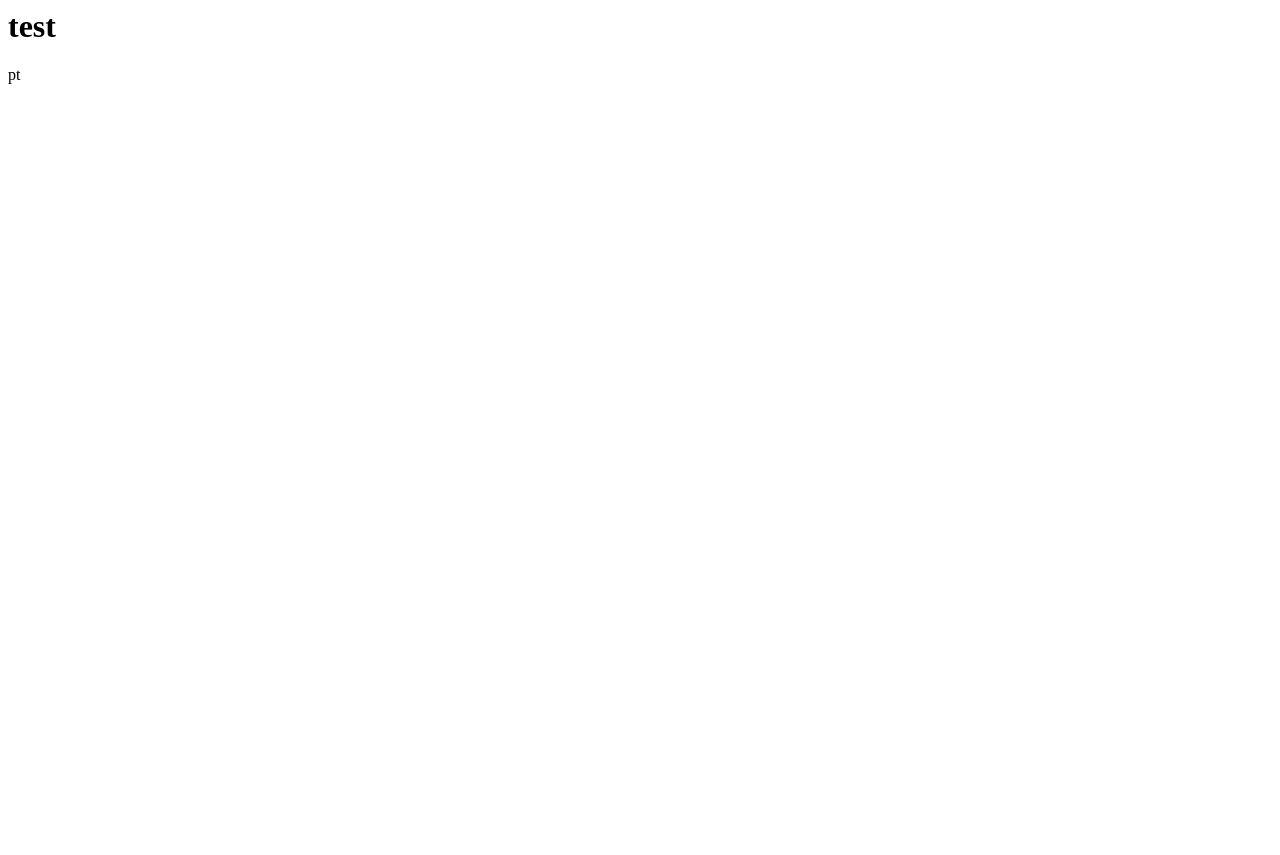
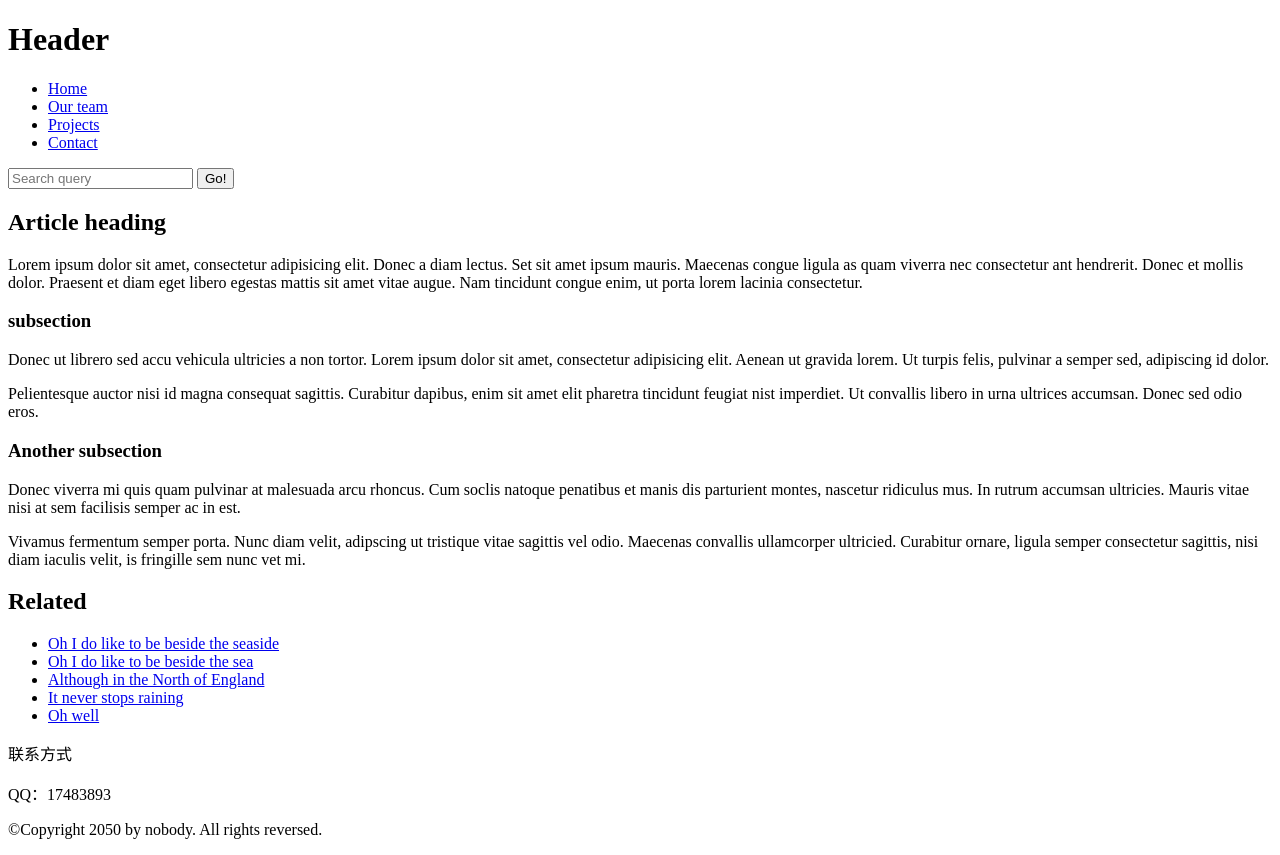
Before and after one commit to sisyphus-zhou/Studio, a plain HTML site: page index.html in a window 1280 px wide. Before the commit the page ends 800 px from the top, so only its background shows below. Drawn offline with Linux system fonts and the light colour scheme.

Commit message:
完成整体结构测试

```diff
--- a/index.html
+++ b/index.html
@@ -1,7 +1,73 @@
-<!DOCTYPE>
+<!DOCTYPE html>
+<html xmlns="http://www.w3.org/1999/xhtml" xml:lang="zh-CN" lang="zh-CN">
 <html>
-    <head>
-        <h1>test</h1>
-        <p>pt</p>
-    </head>
+
+<head>
+    <meta charset="UTF-8">
+    <title>漫町映画</title>
+</head>
+
+<body>
+    <header>
+        <h1>Header</h1>
+    </header>
+    <!--导航栏-->
+    <nav>
+        <ul>
+            <li><a href="#">Home</a></li>
+            <li><a href="#">Our team</a></li>
+            <li><a href="#">Projects</a></li>
+            <li><a href="#">Contact</a></li>
+        </ul>
+        <form>
+            <input type="search" name="q" placeholder="Search query">
+            <input type="submit" value="Go!">
+        </form>
+    </nav>
+    <!--主体内容-->
+    <main>
+        <article>
+            <h2>Article heading</h2>
+
+            <p>Lorem ipsum dolor sit amet, consectetur adipisicing elit. Donec a diam lectus. Set sit amet ipsum mauris. Maecenas
+                congue ligula as quam viverra nec consectetur ant hendrerit. Donec et mollis dolor. Praesent et diam eget
+                libero egestas mattis sit amet vitae augue. Nam tincidunt congue enim, ut porta lorem lacinia consectetur.</p>
+
+            <h3>subsection</h3>
+
+            <p>Donec ut librero sed accu vehicula ultricies a non tortor. Lorem ipsum dolor sit amet, consectetur adipisicing
+                elit. Aenean ut gravida lorem. Ut turpis felis, pulvinar a semper sed, adipiscing id dolor.</p>
+
+            <p>Pelientesque auctor nisi id magna consequat sagittis. Curabitur dapibus, enim sit amet elit pharetra tincidunt
+                feugiat nist imperdiet. Ut convallis libero in urna ultrices accumsan. Donec sed odio eros.</p>
+
+            <h3>Another subsection</h3>
+
+            <p>Donec viverra mi quis quam pulvinar at malesuada arcu rhoncus. Cum soclis natoque penatibus et manis dis parturient
+                montes, nascetur ridiculus mus. In rutrum accumsan ultricies. Mauris vitae nisi at sem facilisis semper ac
+                in est.</p>
+
+            <p>Vivamus fermentum semper porta. Nunc diam velit, adipscing ut tristique vitae sagittis vel odio. Maecenas convallis
+                ullamcorper ultricied. Curabitur ornare, ligula semper consectetur sagittis, nisi diam iaculis velit, is
+                fringille sem nunc vet mi.</p>
+        </article>
+        <!--侧栏-->
+        <aside>
+            <h2>Related</h2>
+            <ul>
+                <li><a href="#">Oh I do like to be beside the seaside</a></li>
+                <li><a href="#">Oh I do like to be beside the sea</a></li>
+                <li><a href="#">Although in the North of England</a></li>
+                <li><a href="#">It never stops raining</a></li>
+                <li><a href="#">Oh well</a></li>
+            </ul>
+        </aside>
+    </main>
+</body>
+<footer>
+    <p>联系方式</p>
+    <p>QQ：17483893</p>
+    <p>©Copyright 2050 by nobody. All rights reversed.</p>
+</footer>
+
 </html>
```
